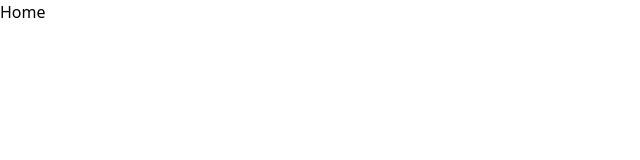
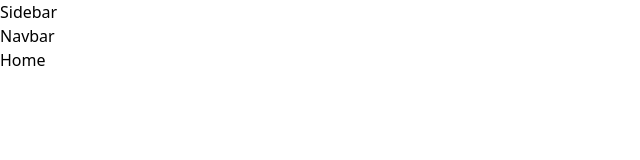
Before and after one commit to ArthurBender/menimi-frontend, a React (Vite) app: page / in a window 1280 px wide. Shown: the top 160 px of the page, without its empty margins (0-640 px from the left). Built offline with nearby package versions, Linux system fonts and the light colour scheme.

Commit message:
Feat: add logged layout with navbar and sidebar

```diff
--- a/src/App.tsx
+++ b/src/App.tsx
@@ -1,15 +1,20 @@
 
 import { Navigate, Route, Routes } from 'react-router-dom'
+import LoggedLayout from './components/LoggedLayout'
 import Calendar from './pages/Calendar'
 import Home from './pages/Home'
 import NewTask from './pages/NewTask'
 
-function App() {
+
+
+const App = () => {
   return (
     <Routes>
-      <Route path="/" element={<Home />} />
-      <Route path="/new" element={<NewTask />} />
-      <Route path="/calendar" element={<Calendar />} />
+      <Route element={<LoggedLayout />}>
+        <Route path="/" element={<Home />} />
+        <Route path="/new" element={<NewTask />} />
+        <Route path="/calendar" element={<Calendar />} />
+      </Route>
       <Route path="*" element={<Navigate to="/" replace />} />
     </Routes>
   )
--- /dev/null
+++ b/src/components/LoggedLayout.tsx
@@ -0,0 +1,15 @@
+import { Outlet } from "react-router-dom";
+import Sidebar from "./Sidebar";
+import Navbar from "./Navbar";
+
+const LoggedLayout = () => {
+  return (
+    <div>
+      <Sidebar />
+      <Navbar />
+      <Outlet />
+    </div>
+  )
+}
+
+export default LoggedLayout;
--- /dev/null
+++ b/src/components/Navbar.tsx
@@ -0,0 +1,7 @@
+const Navbar = () => {
+  return (
+    <div>Navbar</div>
+  )
+}
+
+export default Navbar;
--- /dev/null
+++ b/src/components/Sidebar.tsx
@@ -0,0 +1,5 @@
+const Sidebar = () => {
+  return <div>Sidebar</div>
+}
+
+export default Sidebar
--- a/src/pages/Calendar.tsx
+++ b/src/pages/Calendar.tsx
@@ -1,4 +1,4 @@
-function Calendar() {
+const Calendar = () => {
   return <div>Calendar</div>
 }
 
--- a/src/pages/Home.tsx
+++ b/src/pages/Home.tsx
@@ -1,4 +1,4 @@
-function Home() {
+const Home = () => {
   return <div>Home</div>
 }
 
--- a/src/pages/NewTask.tsx
+++ b/src/pages/NewTask.tsx
@@ -1,4 +1,4 @@
-function NewTask() {
+const NewTask = () => {
   return <div>NewTask</div>
 }
 
```
